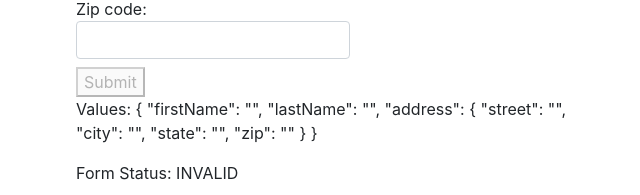
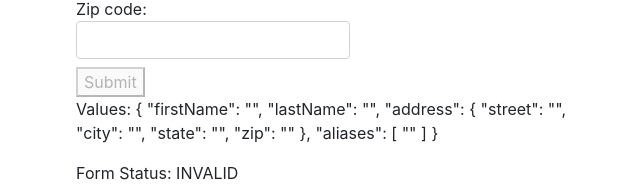
Before and after one commit to viomac/reactive-forms, an Angular app: page / in a window 1280 px wide. Shown: the part 529-724 px from the top of the page, without its empty margins (306-946 px from the left). Built offline with nearby package versions, Linux system fonts and the light colour scheme.

Commit message:
Step 2 - Define a FormArray control

```diff
--- a/src/app/profile-editor/profile-editor.component.ts
+++ b/src/app/profile-editor/profile-editor.component.ts
@@ -65,6 +65,16 @@ export class ProfileEditorComponent {
       zip: new FormControl('')
     })
   });*/
+  /*profileForm = this.fb.group({
+    firstName: ['', Validators.required],
+    lastName: ['', Validators.required],
+    address: this.fb.group({
+      street: [''],
+      city: [''],
+      state: [''],
+      zip: ['']
+    })
+  });*/
   profileForm = this.fb.group({
     firstName: ['', Validators.required],
     lastName: ['', Validators.required],
@@ -73,7 +83,10 @@ export class ProfileEditorComponent {
       city: [''],
       state: [''],
       zip: ['']
-    })
+    }),
+    aliases: this.fb.array([
+      this.fb.control('')
+    ])
   });
 
   constructor(private fb: FormBuilder) { }
```
